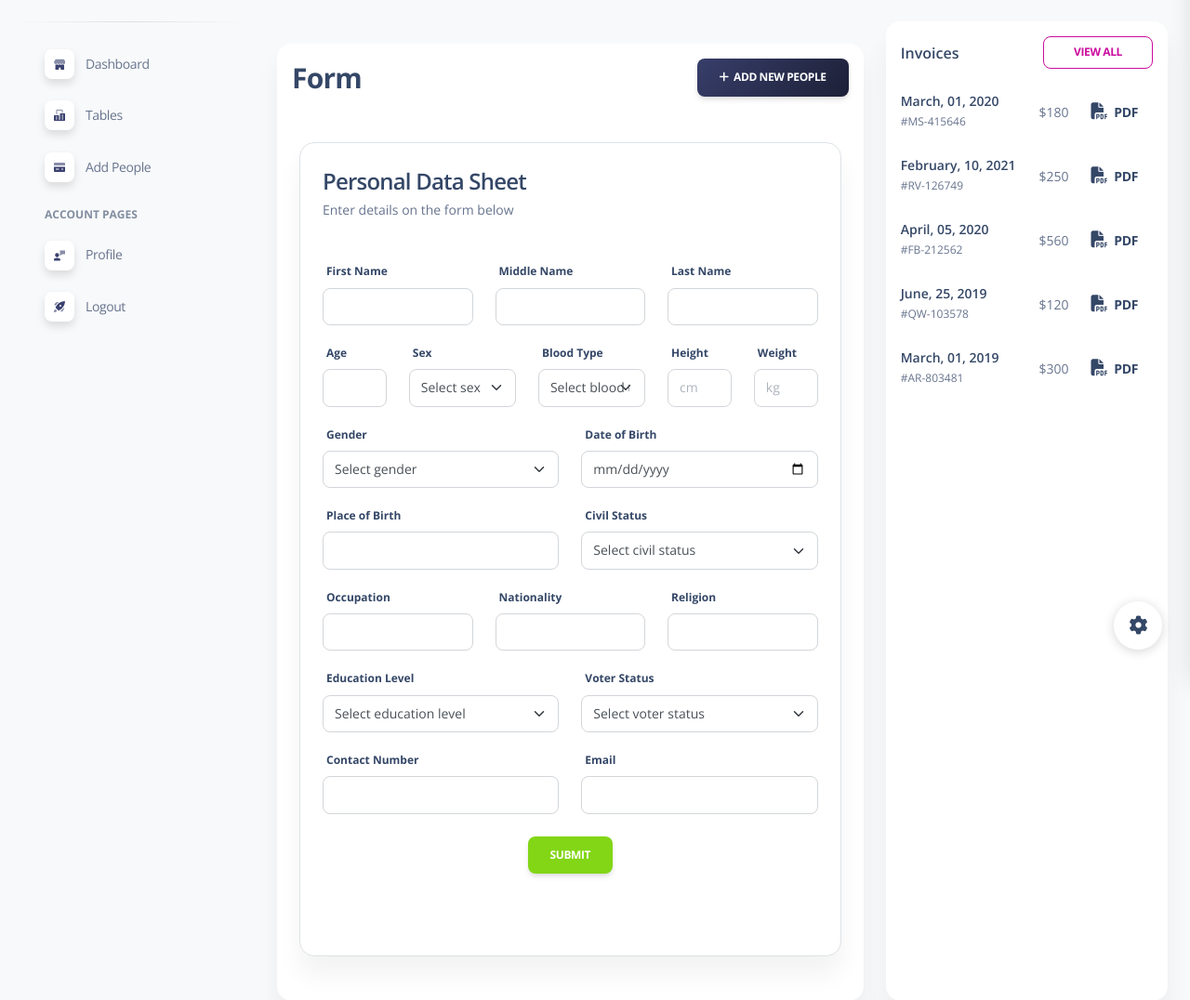
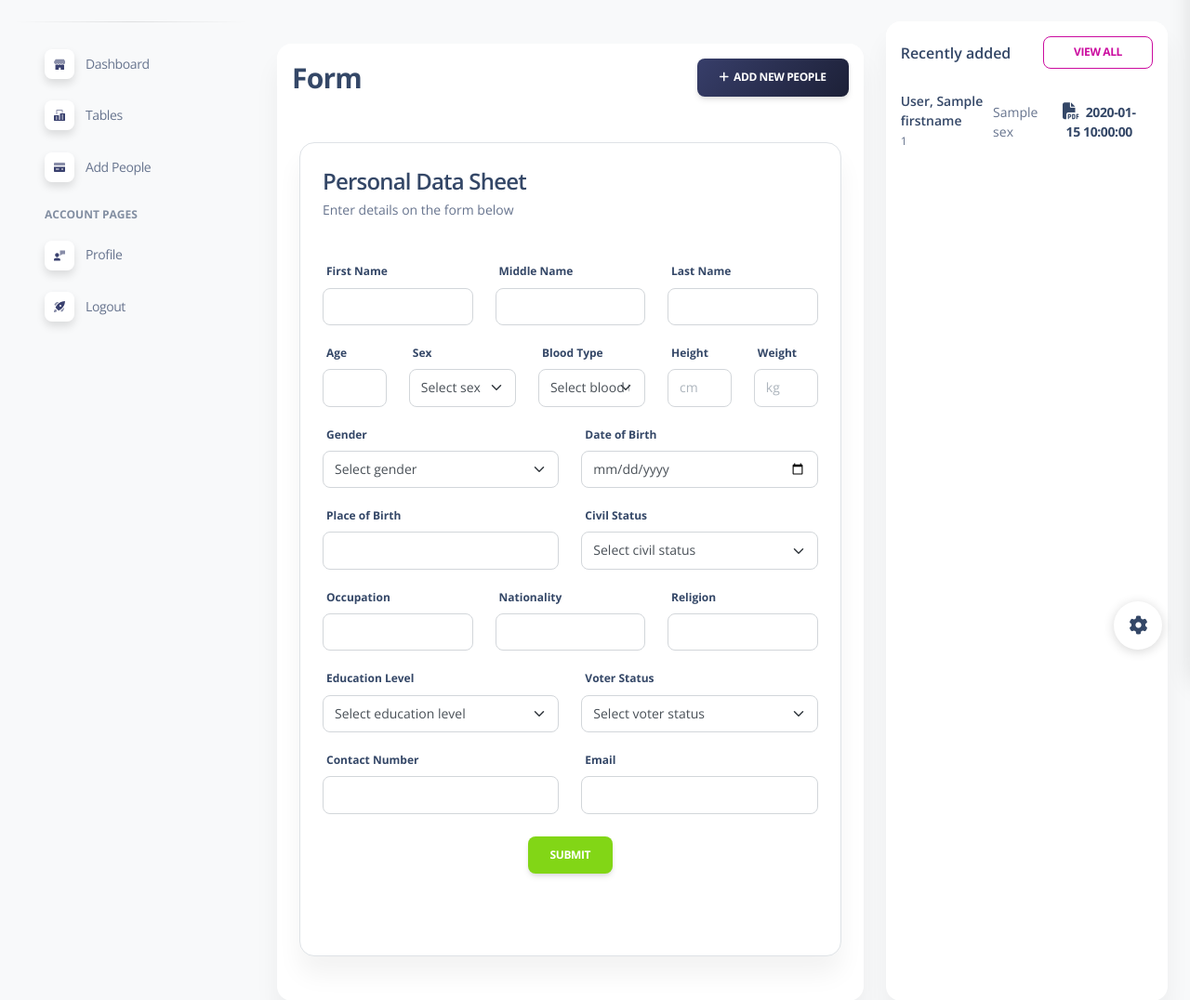
Before and after one commit to jbanban/BarangayRecordSystem, a Flask app: template templates/home/addpeople.html in a window 1280 px wide. Shown: the part 71-1147 px from the top of the page at 93% size. Run offline with Flask 3, Linux system fonts and the light colour scheme; the template is opened without the code that fills it: most values are stand-ins (such as "Sample title", 1, 10 or a date in 2020); some libraries are stand-ins or nearby versions.

Commit message:
update 04-22-25
04:56pm

```diff
--- a/app.py
+++ b/app.py
@@ -159,6 +159,9 @@ def delete_account(id):
 
 @app.route("/addpeople", methods=["GET", "POST"])
 def addpeople():
+    cursor.execute("SELECT * FROM tbl_profile, tbl_purok, tbl_household")
+    profile = cursor.fetchall()
+
     if request.method == "POST":
         firstname = request.form["firstname"]
         lastname = request.form["lastname"]
@@ -188,7 +191,7 @@ def addpeople():
         flash("Added a person successfully")
         return redirect(url_for("home"))
 
-    return render_template("home/addpeople.html")
+    return render_template("home/addpeople.html", profile=profile)
 
 @app.route("/create_post/<int:id>", methods=["GET", "POST"])
 def create_post(id):
--- a/templates/home/addpeople.html
+++ b/templates/home/addpeople.html
@@ -252,7 +252,7 @@
           <div class="card-header pb-0 p-3">
             <div class="row">
               <div class="col-6 d-flex align-items-center">
-                <h6 class="mb-0">Invoices</h6>
+                <h6 class="mb-0">Recently added</h6>
               </div>
               <div class="col-6 text-end">
                 <button class="btn btn-outline-primary btn-sm mb-0">View All</button>
@@ -261,56 +261,18 @@
           </div>
           <div class="card-body p-3 pb-0">
             <ul class="list-group">
+              {% for profile in profile %}
               <li class="list-group-item border-0 d-flex justify-content-between ps-0 mb-2 border-radius-lg">
                 <div class="d-flex flex-column">
-                  <h6 class="mb-1 text-dark font-weight-bold text-sm">March, 01, 2020</h6>
-                  <span class="text-xs">#MS-415646</span>
+                  <h6 class="mb-1 text-dark font-weight-bold text-sm">{{ person.lastname }}, {{ profile.firstname }} </h6>
+                  <span class="text-xs">{{ profile.houseID}}</span>
                 </div>
                 <div class="d-flex align-items-center text-sm">
-                  $180
-                  <button class="btn btn-link text-dark text-sm mb-0 px-0 ms-4"><i class="fas fa-file-pdf text-lg me-1"></i> PDF</button>
+                  {{ profile.sex}}
+                  <button class="btn btn-link text-dark text-sm mb-0 px-0 ms-4"><i class="fas fa-file-pdf text-lg me-1"></i> {{ profile.dateIssued }}</button>
                 </div>
               </li>
-              <li class="list-group-item border-0 d-flex justify-content-between ps-0 mb-2 border-radius-lg">
-                <div class="d-flex flex-column">
-                  <h6 class="text-dark mb-1 font-weight-bold text-sm">February, 10, 2021</h6>
-                  <span class="text-xs">#RV-126749</span>
-                </div>
-                <div class="d-flex align-items-center text-sm">
-                  $250
-                  <button class="btn btn-link text-dark text-sm mb-0 px-0 ms-4"><i class="fas fa-file-pdf text-lg me-1"></i> PDF</button>
-                </div>
-              </li>
-              <li class="list-group-item border-0 d-flex justify-content-between ps-0 mb-2 border-radius-lg">
-                <div class="d-flex flex-column">
-                  <h6 class="text-dark mb-1 font-weight-bold text-sm">April, 05, 2020</h6>
-                  <span class="text-xs">#FB-212562</span>
-                </div>
-                <div class="d-flex align-items-center text-sm">
-                  $560
-                  <button class="btn btn-link text-dark text-sm mb-0 px-0 ms-4"><i class="fas fa-file-pdf text-lg me-1"></i> PDF</button>
-                </div>
-              </li>
-              <li class="list-group-item border-0 d-flex justify-content-between ps-0 mb-2 border-radius-lg">
-                <div class="d-flex flex-column">
-                  <h6 class="text-dark mb-1 font-weight-bold text-sm">June, 25, 2019</h6>
-                  <span class="text-xs">#QW-103578</span>
-                </div>
-                <div class="d-flex align-items-center text-sm">
-                  $120
-                  <button class="btn btn-link text-dark text-sm mb-0 px-0 ms-4"><i class="fas fa-file-pdf text-lg me-1"></i> PDF</button>
-                </div>
-              </li>
-              <li class="list-group-item border-0 d-flex justify-content-between ps-0 border-radius-lg">
-                <div class="d-flex flex-column">
-                  <h6 class="text-dark mb-1 font-weight-bold text-sm">March, 01, 2019</h6>
-                  <span class="text-xs">#AR-803481</span>
-                </div>
-                <div class="d-flex align-items-center text-sm">
-                  $300
-                  <button class="btn btn-link text-dark text-sm mb-0 px-0 ms-4"><i class="fas fa-file-pdf text-lg me-1"></i> PDF</button>
-                </div>
-              </li>
+              {% endfor %}
             </ul>
           </div>
         </div>
--- a/templates/home/sign-in.html
+++ b/templates/home/sign-in.html
@@ -57,7 +57,7 @@
             </div>
             <div class="col-md-6">
               <div class="oblique position-absolute top-0 h-100 d-md-block d-none me-n8">
-                <div class="oblique-image bg-cover position-absolute fixed-top ms-auto h-100 z-index-0 ms-n6" style="background-image: url('{{ url_for('static', filename='img/curved-images/curved6.jpg') }}')">
+                <div class="oblique-image bg-cover position-absolute fixed-top ms-auto h-100 z-index-0 ms-n6" style="background-image: url('{{ url_for('static', filename='img/curved-images/curved6.jpg') }}');">
                 </div>
               </div>
             </div>
--- a/templates/home/sign-up.html
+++ b/templates/home/sign-up.html
@@ -20,7 +20,7 @@
   <main class="main-content  mt-0">
 
     <section class="min-vh-100 mb-8">
-      <div class="page-header align-items-start min-vh-50 pt-5 pb-11 m-3 border-radius-lg" style="background-image: url('{{ url_for('static', filename='/img/curved-images/curved14.jpg') }}');">
+      <div class="page-header align-items-start min-vh-50 pt-5 pb-11 m-3 border-radius-lg" style="background-image: url('{{ url_for('static', filename='/img/curved-images/curved14.jpg') }}')">
         <span class="mask bg-gradient-dark opacity-6"></span>
         <div class="container">
           <div class="row justify-content-center">
```
